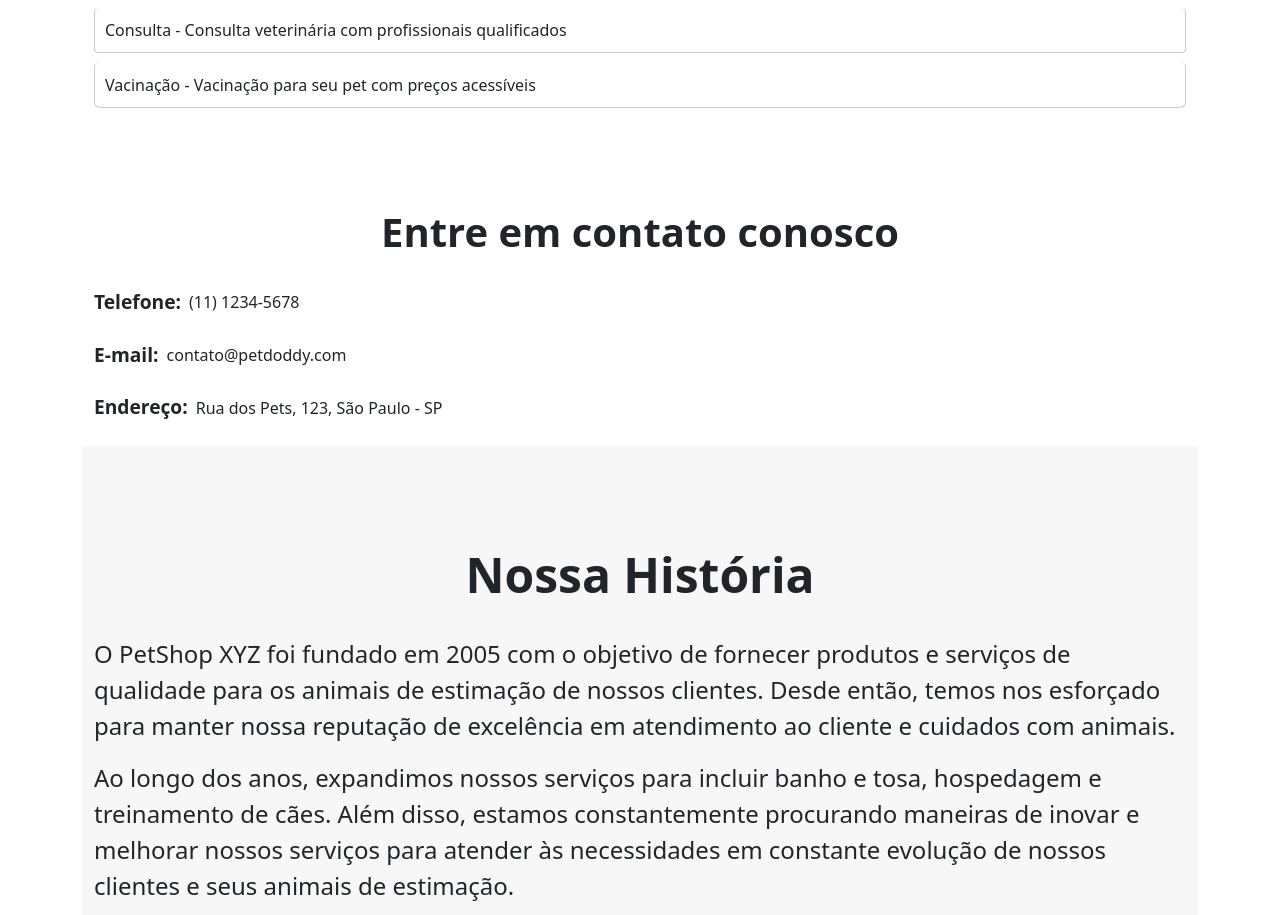
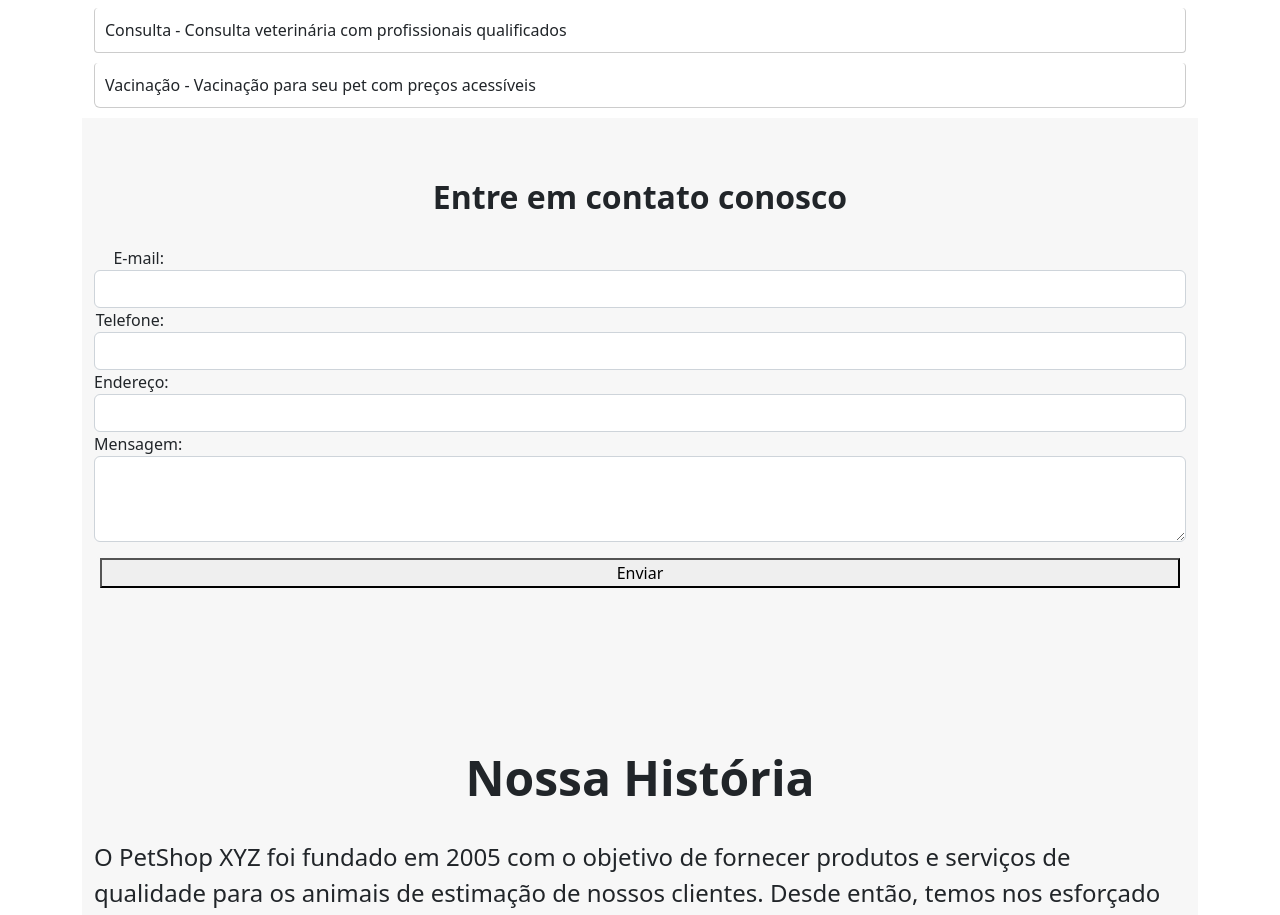
Before and after one commit to paulo-godoy/PetDoddy, a React (Create React App) app: page / in a window 1280 px wide. Shown: the part 916-1831 px from the top of the page. Built offline with nearby package versions, Linux system fonts and the light colour scheme.

Commit message:
Ajuste formulario de contato

```diff
--- a/package.json
+++ b/package.json
@@ -8,12 +8,14 @@
     "@testing-library/react": "^13.0.0",
     "@testing-library/user-event": "^13.2.1",
     "bootstrap": "^5.2.3",
+    "formik": "^2.2.9",
     "react": "^18.2.0",
     "react-bootstrap": "^2.7.2",
     "react-dom": "^18.2.0",
     "react-scripts": "5.0.1",
     "styled-components": "^5.3.6",
-    "web-vitals": "^2.1.0"
+    "web-vitals": "^2.1.0",
+    "yup": "^1.0.0"
   },
   "scripts": {
     "start": "react-scripts start",
--- a/src/components/ContactForm/index.js
+++ b/src/components/ContactForm/index.js
@@ -1,27 +1,98 @@
 import React from "react";
-import { Container } from "react-bootstrap";
-import { ContactInfo, Label, Title, ContactWrapper } from "./styles";
+import { Container, Form, Button } from "react-bootstrap";
+import { Label, Title, ContactWrapper, SubmitButton } from "./styles";
+import { Formik } from "formik";
+import * as Yup from "yup";
 
-function ContactForm() {
+const schema = Yup.object().shape({
+  email: Yup.string().email("E-mail inválido").required("Campo obrigatório"),
+  message: Yup.string().required("Campo obrigatório"),
+  phone: Yup.string().required("Campo obrigatório"),
+  address: Yup.string().required("Campo obrigatório"),
+});
+
+const ContactForm = () => {
+  const handleSubmit = (values, { resetForm }) => {
+    console.log(values);
+    resetForm();
+  };
+
   return (
     <ContactWrapper id="contact">
       <Container>
         <Title>Entre em contato conosco</Title>
-        <ContactInfo>
-          <Label>Telefone:</Label>
-          <span>(11) 1234-5678</span>
-        </ContactInfo>
-        <ContactInfo>
-          <Label>E-mail:</Label>
-          <span>contato@petdoddy.com</span>
-        </ContactInfo>
-        <ContactInfo>
-          <Label>Endereço:</Label>
-          <span>Rua dos Pets, 123, São Paulo - SP</span>
-        </ContactInfo>
+        <Formik
+          initialValues={{ email: "", message: "", phone: "", address: "" }}
+          validationSchema={schema}
+          onSubmit={handleSubmit}
+        >
+          {({ handleSubmit, handleChange, values, touched, errors }) => (
+            <Form noValidate onSubmit={handleSubmit}>
+              <Form.Group controlId="formEmail">
+                <Label>E-mail:</Label>
+                <Form.Control
+                  type="email"
+                  name="email"
+                  value={values.email}
+                  onChange={handleChange}
+                  isInvalid={touched.email && !!errors.email}
+                />
+                <Form.Control.Feedback type="invalid">
+                  {errors.email}
+                </Form.Control.Feedback>
+              </Form.Group>
+
+              <Form.Group controlId="formPhone">
+                <Label>Telefone:</Label>
+                <Form.Control
+                  type="text"
+                  name="phone"
+                  value={values.phone}
+                  onChange={handleChange}
+                  isInvalid={touched.phone && !!errors.phone}
+                />
+                <Form.Control.Feedback type="invalid">
+                  {errors.phone}
+                </Form.Control.Feedback>
+              </Form.Group>
+
+              <Form.Group controlId="formAddress">
+                <Label>Endereço:</Label>
+                <Form.Control
+                  type="text"
+                  name="address"
+                  value={values.address}
+                  onChange={handleChange}
+                  isInvalid={touched.address && !!errors.address}
+                />
+                <Form.Control.Feedback type="invalid">
+                  {errors.address}
+                </Form.Control.Feedback>
+              </Form.Group>
+
+              <Form.Group controlId="formMessage">
+                <Label>Mensagem:</Label>
+                <Form.Control
+                  as="textarea"
+                  rows={3}
+                  name="message"
+                  value={values.message}
+                  onChange={handleChange}
+                  isInvalid={touched.message && !!errors.message}
+                />
+                <Form.Control.Feedback type="invalid">
+                  {errors.message}
+                </Form.Control.Feedback>
+              </Form.Group>
+              <SubmitButton>
+                <button type="submit">Enviar</button>
+              </SubmitButton>
+            </Form>
+          )}
+        </Formik>
       </Container>
     </ContactWrapper>
   );
-}
+};
 
 export default ContactForm;
--- a/src/components/ContactForm/styles.js
+++ b/src/components/ContactForm/styles.js
@@ -1,24 +1,96 @@
 import styled from "styled-components";
+import { Container, Form, Button } from "react-bootstrap";
 
-export const ContactWrapper = styled.div`
-  padding-top: 90px;
+export const ContactInfo = styled.div`
+  display: flex;
+  justify-content: center;
+  margin-bottom: 30px;
+`;
+
+export const Label = styled.label`
+  margin-right: 10px;
+  width: 70px;
+  text-align: right;
 `;
 
 export const Title = styled.h2`
-  font-size: 2.5rem;
-  font-weight: 600;
-  margin-bottom: 2rem;
+  font-size: 2rem;
+  font-weight: bold;
   text-align: center;
+  margin-bottom: 30px;
 `;
 
-export const ContactInfo = styled.div`
-  display: flex;
-  align-items: center;
-  margin-bottom: 1.5rem;
+export const ContactWrapper = styled.div`
+  background-color: #f7f7f7;
+  padding: 60px 0;
 `;
 
-export const Label = styled.span`
-  font-size: 1.2rem;
-  font-weight: 600;
-  margin-right: 0.5rem;
+export const StyledContainer = styled(Container)`
+  display: flex;
+  flex-direction: column;
+  align-items: center;
 `;
+
+export const StyledForm = styled(Form)`
+  max-width: 500px;
+  width: 100%;
+  padding: 20px;
+  border-radius: 10px;
+  box-shadow: 0 2px 4px rgba(0, 0, 0, 0.1);
+`;
+
+export const FormGroup = styled(Form.Group)`
+  display: flex;
+  flex-direction: column;
+  margin-bottom: 20px;
+`;
+
+export const Feedback = styled(Form.Control.Feedback)`
+  font-size: 0.8rem;
+  margin-top: 5px;
+`;
+
+export const StyledFormControl = styled(Form.Control)`
+  font-size: 1rem;
+  padding: 10px;
+  border: none;
+  border-radius: 5px;
+  background-color: #f7f7f7;
+  box-shadow: inset 0 2px 4px rgba(0, 0, 0, 0.1);
+
+  &:focus {
+    outline: none;
+    box-shadow: 0 0 2px #007bff;
+  }
+
+  &:disabled {
+    background-color: #eee;
+  }
+`;
+
+export const StyledTextArea = styled(StyledFormControl)`
+  resize: none;
+`;
+
+export const SubmitButton = styled.button`
+  width: 100%;
+  margin-top: 15px;
+  background: #f7f7f7;
+  border: none;
+  color: white;
+  text-align: center;
+  text-decoration: none;
+  font-size: 16px;
+  font-weight: 700;
+  border-radius: 5px;
+  outline: none;
+
+  button:hover {
+    background: #ddd;
+    cursor: pointer;
+  }
+
+  button {
+    width: 100%;
+  }
+`;
```
Also changed, not shown: 1 other file (tests, documents, lock files or other folders).
